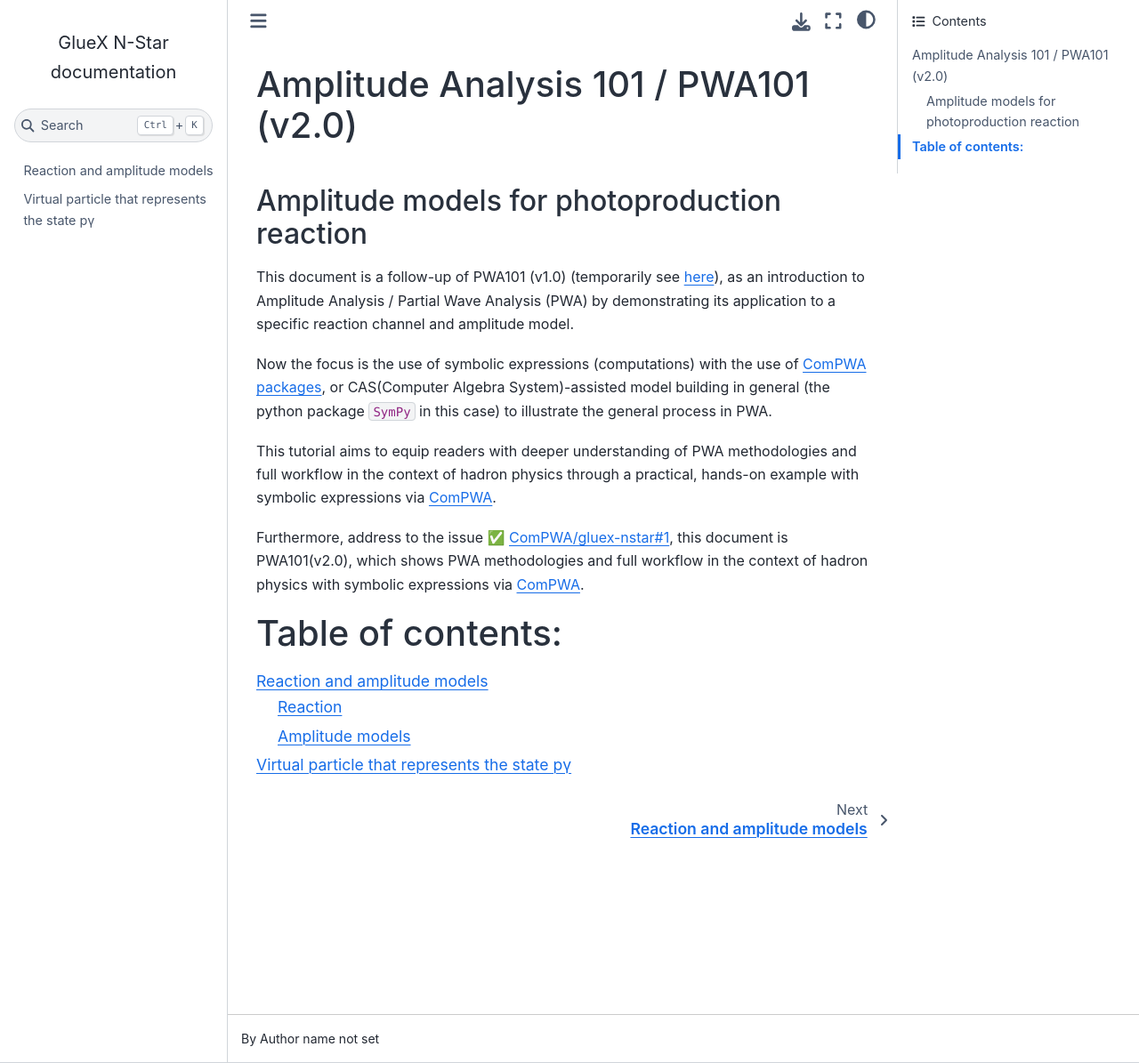
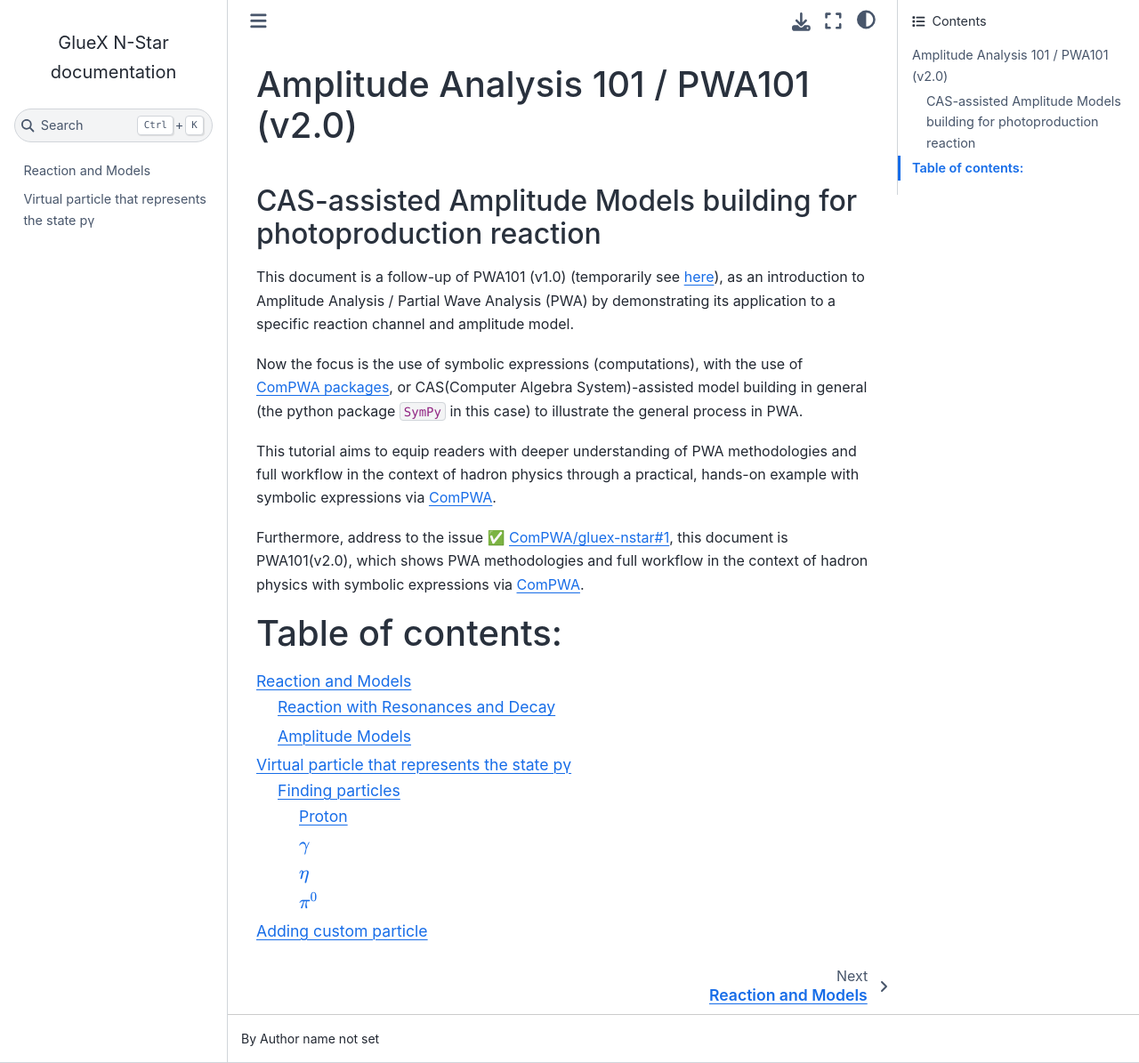
Before and after one commit to ComPWA/gluex-nstar, a Sphinx documentation site: the page built from docs/index.md, in a window 1280 px wide and 1195 px high. Shown: the whole window at 89% size. Built offline with Sphinx 7.4.7 and the Sphinx Book theme 1.1.4, drawn with Linux system fonts in a browser that asks for light colours.

Commit message:
ready to go draft of decay and gamma generation

````diff
--- a/docs/index.md
+++ b/docs/index.md
@@ -1,11 +1,11 @@
 # Amplitude Analysis 101 / PWA101 (v2.0)
 
-## Amplitude models for photoproduction reaction
+## CAS-assisted Amplitude Models building for photoproduction reaction
 
 This document is a follow-up of PWA101 (v1.0) (temporarily see [here](https://compwa--217.org.readthedocs.build/report/999.html)),
 as an introduction to Amplitude Analysis / Partial Wave Analysis (PWA) by demonstrating its application to a specific reaction channel and amplitude model.
 
-Now the focus is the use of symbolic expressions (computations) with the use of [ComPWA packages](https://compwa.github.io/), or CAS(Computer Algebra System)-assisted model building in general (the python package `SymPy` in this case) to illustrate the general process in PWA.
+Now the focus is the use of symbolic expressions (computations), with the use of [ComPWA packages](https://compwa.github.io/), or CAS(Computer Algebra System)-assisted model building in general (the python package `SymPy` in this case) to illustrate the general process in PWA.
 
 This tutorial aims to equip readers with deeper understanding of PWA methodologies and full workflow in the context of hadron physics through a practical, hands-on example with symbolic expressions via [ComPWA](https://compwa.github.io/).
 
--- a/docs/reaction.md
+++ b/docs/reaction.md
@@ -1,17 +1,17 @@
-# Reaction and amplitude models
+# Reaction and Models
 
 <!-- cspell:ignore Mathieu -->
 <!-- This amplitude model is adapted from the [Lecture 11 in STRONG2020 HaSP School](https://indico.ific.uv.es/event/6803/contributions/21223/) by Vincent Mathieu. -->
 
-## Reaction
+## Reaction with Resonances and Decay
 
-The (photo-production) reaction is $ \gamma p \to \eta \pi^0 p$, it is described by a amplitude model with three possible resonances: $a_2$, $\Delta^+$, and $N^*$.
+The (photo-production) reaction is $ \gamma p \to \eta \pi^0 p$, its decay is described by an amplitude model with three possible resonances: $a_2$, $\Delta^+$, and $N^*$.
 
 ```{image} https://github.com/ComPWA/compwa-org/assets/17490173/ec6bf191-bd5f-43b0-a6cb-da470b071630
 :width: 100%
 ```
 
-## Amplitude models
+## Amplitude Models
 
 The amplitude model is adapted from the [Lecture 11 in STRONG2020 HaSP School](https://indico.ific.uv.es/event/6803/contributions/21223/), only the Breit-Wigner and Spherical harmonics terms are kept for doing PWA eventually, as shown in equation {eq}`BW_SH_label`.
 
@@ -24,7 +24,7 @@
 \end{eqnarray}
 $$ (BW_SH_label)
 
-where s is the Mandelstam variable, m is the mass, $\Gamma$ is the width, Y is the spherical harmonics, $\Omega$ is the decay angles (a pair of Euler angles), and a, b, and c are coefficients
+where s is the Mandelstam variable, m is the mass, $\Gamma$ is the width, $Y^m_l$ is the spherical harmonics, $\Omega_i$ is the decay angles (a pair of Euler angles), and $a_i$, $b_i$, and $c_i$ are coefficients
 
 :::{note}
 Mandelstam variables $s_{ij}=(p_i+p_j)^2$, $t_i=(p_a-p_i)^2$, and $u_i=(p_b-p_i)^2$.
````
Also changed, not shown: docs/pgamma-state.ipynb.
